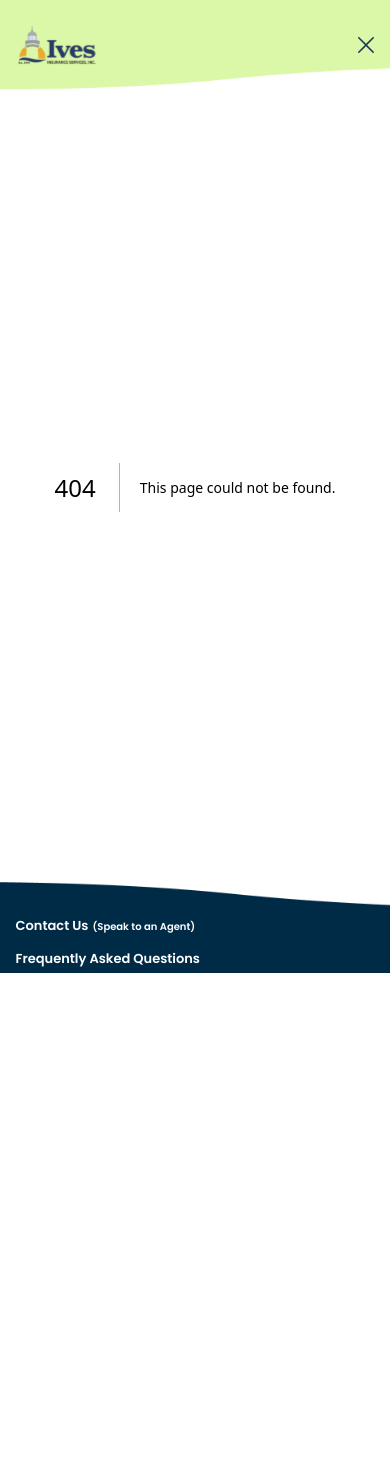
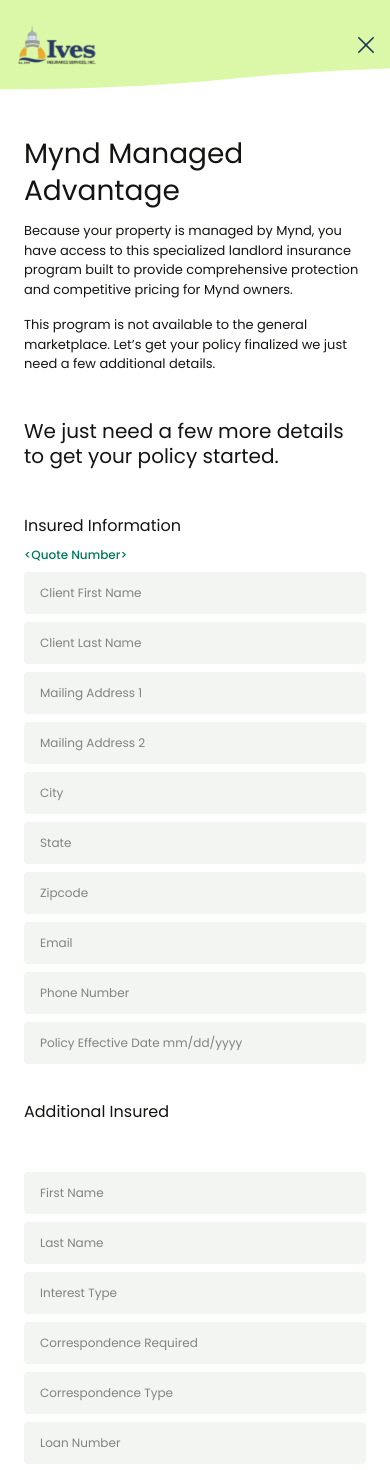
Before and after one commit to hydyrowdanatar/ives-introduction, a Next.js app: page /bind in a window 390 px wide. Before the commit this address had no page. Shown: the top 1470 px of the page. Before the commit the page ends 973 px from the top, so only its background shows below. Built offline with nearby package versions, Linux system fonts and the light colour scheme.

Commit message:
bind page responsive fixed

```diff
--- /dev/null
+++ b/src/app/bind/page.tsx
@@ -0,0 +1,26 @@
+import QuoteTitle from "@/shared/ui/titles/quoteTitle";
+import BindForm from "@/widgets/bind-page/BindForm";
+
+export default function BindPage() {
+  return (
+    <div className="w-full lg:w-[86%] mx-auto py-[70px] xl:py-[93px] 2xl:py-[110px] 3xl:py-[140px] flex flex-col lg:flex-row gap-[45px] items-start justify-between px-6 lg:px-0">
+      <div className="w-full lg:w-[408px] xl:w-[513px] 2xl:w-[625px] 3xl:w-[790px]">
+        <QuoteTitle
+          title="Mynd Managed Advantage"
+          subTitle_1="Because your property is managed by Mynd, you have access to this specialized landlord insurance program built to provide comprehensive protection and competitive pricing for Mynd owners."
+          subTitle_2="This program is not available to the general marketplace. Let’s get your policy finalized we just need a few additional details."
+          subTitleWidth=""
+          titleWidth=""
+        />
+      </div>
+
+      {/* form div */}
+      <div className="w-full lg:w-[408px] xl:w-[513px] 2xl:w-[625px] 3xl:w-[790px] flex flex-col gap-[45px] lg:gap-[30px]">
+        <p className="text-[20px] xl:text-[25px] 2xl:text-[30px] 3xl:text-[38px] leading-[25px] xl:leading-[32px] 2xl:leading-[38px] 3xl:leading-[50px]">
+          We just need a few more details to get your policy started.
+        </p>
+        <BindForm />
+      </div>
+    </div>
+  );
+}
--- a/src/widgets/bind-page/BindForm.tsx
+++ b/src/widgets/bind-page/BindForm.tsx
@@ -1,4 +1,3 @@
-// src/widgets/bind-page/BindForm.tsx
 "use client";
 
 import Button from "@/shared/ui/btn";
@@ -16,7 +15,7 @@
   "text-[13px] xl:text-[15px] 2xl:text-[18px] 3xl:text-[23px] font-semibold text-[#141412]";
 
 const sectionTitleCls =
-  "text-[16px] xl:text-[19px] 2xl:text-[22px] 3xl:text-[28px] font-semibold text-[#141412]";
+  "text-[16px] xl:text-[19px] 2xl:text-[22px] 3xl:text-[28px] font-normal text-[#141412]";
 
 // ─── Insured Information Section ──────────────────────────────────────────────
 function InsuredInfoSection() {
@@ -24,7 +23,7 @@
   const router = useRouter();
 
   return (
-    <div className="flex flex-col gap-3 xl:gap-4">
+    <div className="flex flex-col gap-2 lg:gap-3 xl:gap-4">
       <p className={sectionTitleCls}>Insured Information</p>
 
       {/* Quote number */}
@@ -33,7 +32,7 @@
       </p>
 
       {/* First + Last name */}
-      <div className="flex gap-3 xl:gap-4">
+      <div className="flex flex-col lg:flex-row gap-2 lg:gap-3 xl:gap-4">
         <input
           className={inputCls}
           placeholder="Client First Name"
@@ -73,7 +72,7 @@
       />
 
       {/* State + Zip */}
-      <div className="flex gap-3 xl:gap-4">
+      <div className="flex flex-col lg:flex-row gap-2 lg:gap-3 xl:gap-4">
         <input
           className={inputCls}
           placeholder="State"
@@ -98,7 +97,7 @@
       />
 
       {/* Phone + Policy Effective Date */}
-      <div className="flex gap-3 xl:gap-4">
+      <div className="flex flex-col lg:flex-row gap-2 lg:gap-3 xl:gap-4">
         <input
           className={inputCls}
           placeholder="Phone Number"
@@ -134,7 +133,7 @@
     setAdditionalInsured(insured.id, data);
 
   return (
-    <div className="flex flex-col gap-3 xl:gap-4">
+    <div className="flex flex-col gap-2 lg:gap-3 xl:gap-4 mt-9 lg:mt-0">
       {/* Block header */}
       <div className="flex items-center justify-between">
         {index > 0 && (
@@ -153,7 +152,7 @@
       </div>
 
       {/* First + Last */}
-      <div className="flex gap-3 xl:gap-4">
+      <div className="flex flex-col lg:flex-row gap-2 lg:gap-3 xl:gap-4">
         <input
           className={inputCls}
           placeholder="First Name"
@@ -169,7 +168,7 @@
       </div>
 
       {/* Interest Type + Correspondence Required */}
-      <div className="flex gap-3 xl:gap-4">
+      <div className="flex flex-col lg:flex-row gap-2 lg:gap-3 xl:gap-4">
         <input
           className={inputCls}
           placeholder="Interest Type"
@@ -185,7 +184,7 @@
       </div>
 
       {/* Correspondence Type + Loan Number */}
-      <div className="flex gap-3 xl:gap-4">
+      <div className="flex flex-col lg:flex-row gap-2 lg:gap-3 xl:gap-4">
         <input
           className={inputCls}
           placeholder="Correspondence Type"
@@ -225,7 +224,7 @@
       />
 
       {/* State + Zip */}
-      <div className="flex gap-3 xl:gap-4">
+      <div className="flex flex-col lg:flex-row gap-2 lg:gap-3 xl:gap-4">
         <input
           className={inputCls}
           placeholder="State"
@@ -250,7 +249,7 @@
       />
 
       {/* Phone + Policy Effective Date */}
-      <div className="flex gap-3 xl:gap-4">
+      <div className="flex flex-col lg:flex-row gap-2 lg:gap-3 xl:gap-4">
         <input
           className={inputCls}
           placeholder="Phone Number"
@@ -274,7 +273,7 @@
   const { additionalInsureds, addAdditionalInsured } = useBindStore();
 
   return (
-    <div className="flex flex-col gap-5 xl:gap-6">
+    <div className="flex flex-col gap-1 lg:gap-5 xl:gap-6">
       <p className={sectionTitleCls}>Additional Insured</p>
 
       {additionalInsureds.map((insured, index) => (
@@ -289,8 +288,8 @@
       {/* Add another */}
       <button
         onClick={addAdditionalInsured}
-        className="flex items-center gap-2 text-primary font-semibold
-                   text-[12px] xl:text-[14px] 2xl:text-[16px] 3xl:text-[20px]
+        className="flex items-center gap-2 text-primary font-semibold mt-5 lg:mt-0
+                   text-[13px] xl:text-[14px] 2xl:text-[16px] 3xl:text-[20px]
                    hover:opacity-70 transition-opacity w-fit"
       >
         <span className="text-[18px] leading-none">+</span>
@@ -354,28 +353,28 @@
   const { certified } = useBindStore();
 
   return (
-    <div className="flex flex-col gap-8 xl:gap-10">
+    <div className="flex flex-col gap-9 xl:gap-10">
       <InsuredInfoSection />
 
-      <div className="w-full h-px bg-[#141412]/10" />
+      {/* <div className="w-full h-10 bg-[#141412]/10" /> */}
 
       <AdditionalInsuredSection />
 
-      <div className="w-full h-px bg-[#141412]/10" />
+      {/* <div className="w-full h-px bg-[#141412]/10" /> */}
 
       <CertificationSection />
 
       {/* Actions */}
-      <div className="flex items-center justify-between pt-2">
+      <div className="flex items-center justify-between gap-5">
         <Button
           title="BACK"
-          className="border border-primary text-primary bg-transparent"
+          className="w-1/2 lg:w-fit border border-primary text-primary bg-transparent"
           onClick={() => router.back()}
         />
         <Button
           title="BIND MY POLICY"
           className={[
-            "text-white transition-all duration-200",
+            "text-white transition-all duration-200 w-1/2 lg:w-fit ",
             certified
               ? "bg-primary cursor-pointer"
               : "bg-primary/40 cursor-not-allowed",
```
